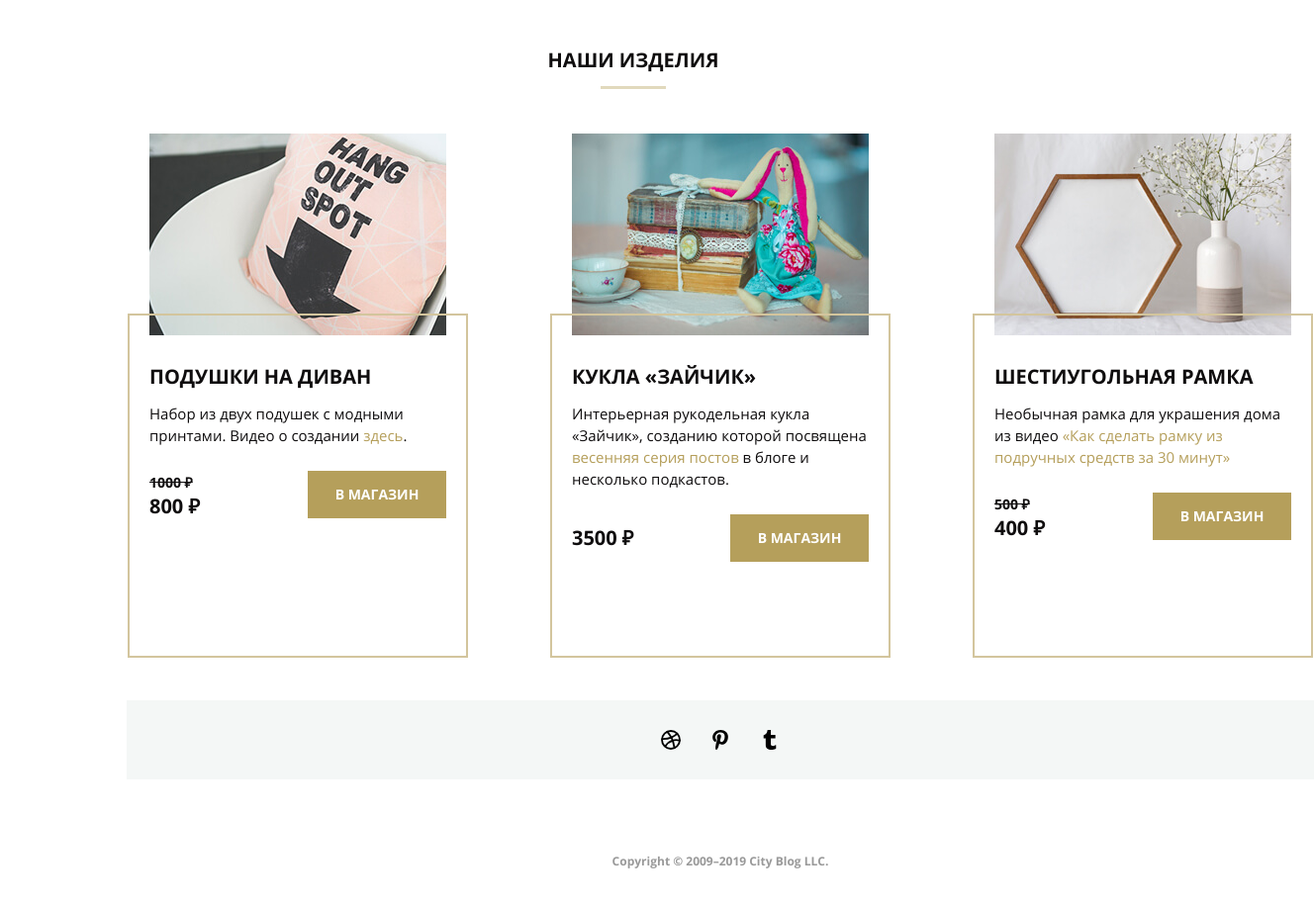
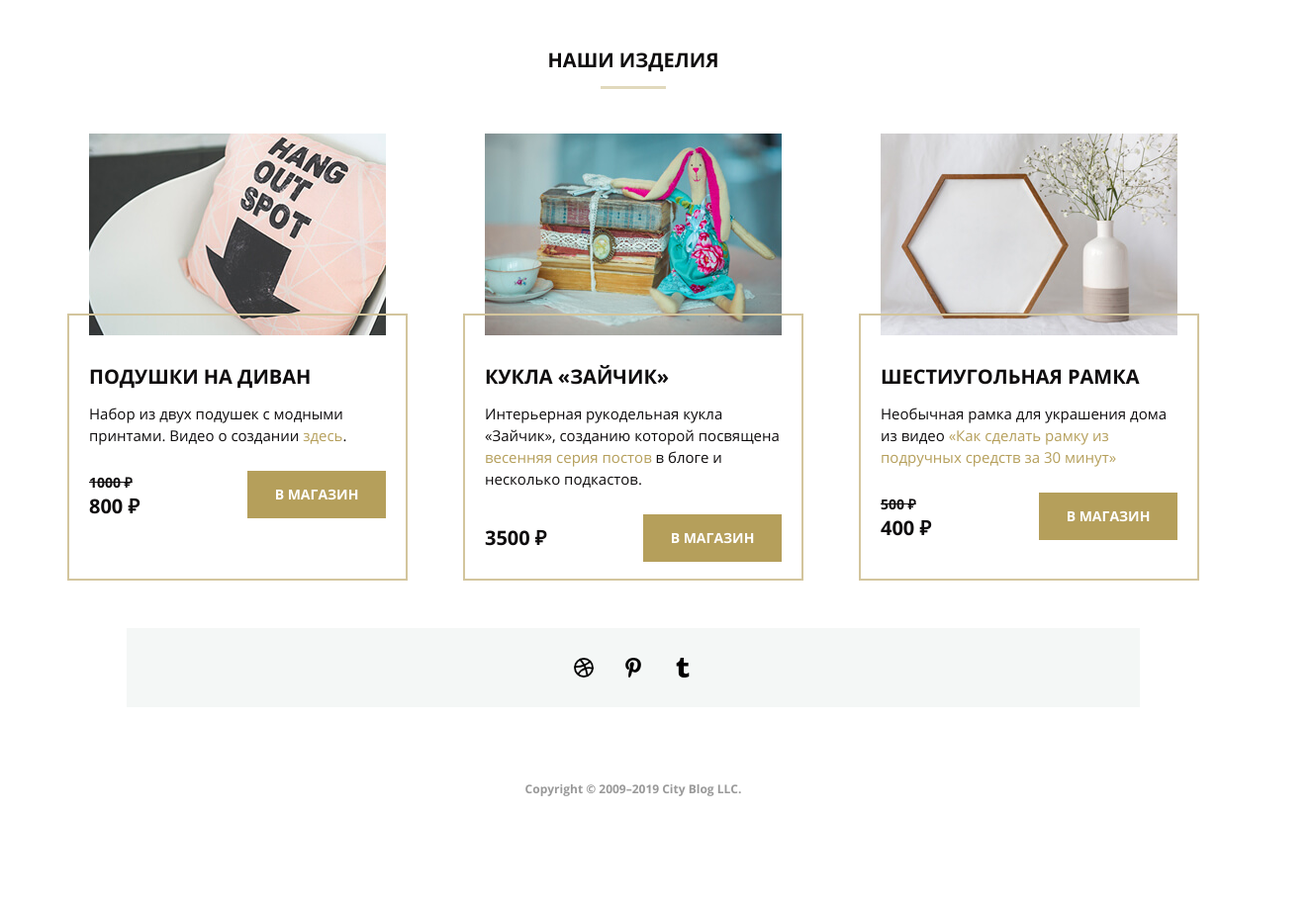
Before and after one commit to IrinaOre/mq-diploma, a plain HTML site: page index.html in a window 1280 px wide. Shown: the part 2860-3777 px from the top of the page at 99% size, 1328 px wide, since content can reach past the window. After the commit the page ends 3706 px from the top, so only its background shows below. Drawn offline with Linux system fonts and the light colour scheme; files whose address does not match are found by name.

Commit message:
Changes 08.05.24 14:30

```diff
--- a/css/style.css
+++ b/css/style.css
@@ -654,14 +654,16 @@ body {
 
 .goods__cards {
   display: flex;
-  justify-content: space-between;
+  /* justify-content: space-between; */
   margin-top: 45px;
   margin-bottom: 65px;
   min-width: 1200px;
-  margin-right: 10%;
-  margin-left: 10%;
-  padding-left: 23px;
-  padding-right: 23px;
+  gap: 100px;
+  justify-content: center;
+  /* margin-right: 10%; */
+  /* margin-left: 10%; */
+  /* padding-left: 23px; */
+  /* padding-right: 23px; */
 
 }
 
@@ -669,6 +671,11 @@ body {
   width: 300px;
   display: flex;
   flex-direction: column;
+  height: 435px;
+}
+
+.goods__image {
+
 
 }
 
@@ -687,7 +694,8 @@ body {
   outline: 2px solid #d3c59d;
   padding: 5px 0 5px;
   outline-offset: 20px;
-  flex-grow: 1;
+  height: 226px;
+
 }
 
 .goods__content_text {
@@ -773,8 +781,10 @@ body {
 
 .footer {
   min-width: 1200px;
-  margin-left: 10%;
-  margin-right: 10%;
+  /* margin-left: 10%; */
+  /* margin-right: 10%;  */
+  padding-left: 10%;
+  padding-right: 10%;
 }
 
 .socials {
@@ -1144,6 +1154,7 @@ background-color: #323232;
     padding-left: 56px;
     padding-right: 56px;
     margin: 0 auto;
+    gap: 68px;
   }
 
   .goods__card {
```
